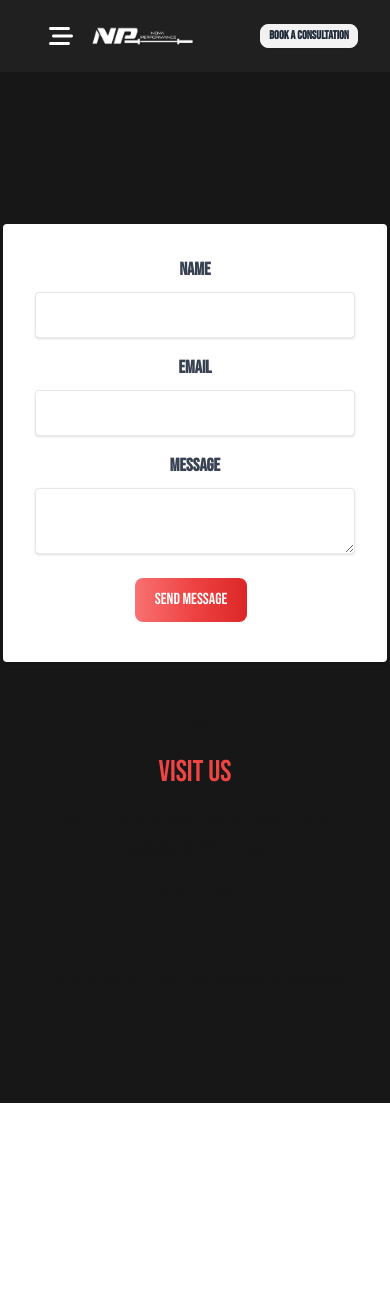
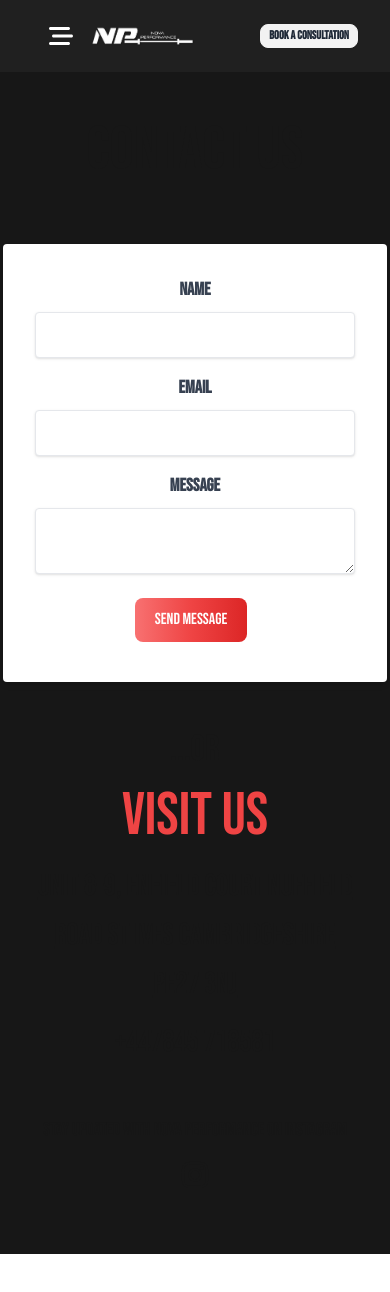
Before and after one commit to jemcap/novaperformance-website, a Next.js app: page /contact in a window 390 px wide. Shown: the top 1292 px of the page. Built offline with nearby package versions, Linux system fonts and the light colour scheme.

Commit message:
fix: Contact — Made the text larger + responsive

```diff
--- a/app/contact/page.tsx
+++ b/app/contact/page.tsx
@@ -7,18 +7,18 @@ const ContactPage = () => {
     <div className="min-h-screen w-full flex items-center justify-center overflow-hidden bg-neutral-900 px-6 py-12 lg:px-10 lg:py-16">
       <div className="container max-w-6xl flex flex-col justify-center items-center gap-10 md:gap-12">
         <div>
-          <h1 className="text-4xl md:text-5xl lg:text-8xl mb-6 md:mb-8 text-center lg:text-left">
+          <h1 className="text-6xl md:text-7xl lg:text-8xl mb-6 md:mb-8 text-center lg:text-left">
             Contact Us
           </h1>
         </div>
         <div className="flex flex-col lg:flex-row gap-8 items-center justify-center text-center lg:text-left">
           <ContactForm />
           <aside className="text-lg md:text-xl lg:text-3xl flex flex-col gap-4 lg:gap-6 items-center lg:items-start">
-            <h1>...Or</h1>
-            <h1 className="text-red-500 text-3xl md:text-4xl lg:text-7xl">
+            <h1 className="text-4xl md:text-5xl lg:text-6xl">...Or</h1>
+            <h1 className="text-red-500 text-6xl md:text-7xl lg:text-8xl">
               VISIT US
             </h1>
-            <p className="max-w-xs md:max-w-sm lg:max-w-md leading-relaxed">
+            <p className="max-w-xs md:max-w-sm lg:max-w-md leading-relaxed text-3xl md:text-4xl lg:text-5xl">
               <a
                 href="https://maps.app.goo.gl/NQBXJnvYF2wQ6YDv5"
                 target="_blank"
@@ -29,7 +29,7 @@ const ContactPage = () => {
                 PE27 3NJ
               </a>
             </p>
-            <p className="text-lg md:text-xl">+447845 718581</p>
+            <p className="text-3xl md:text-4xl lg:text-5xl">+447845 718581</p>
           </aside>
         </div>
         <div className="flex flex-col justify-center items-center py-4 md:py-5">
```
